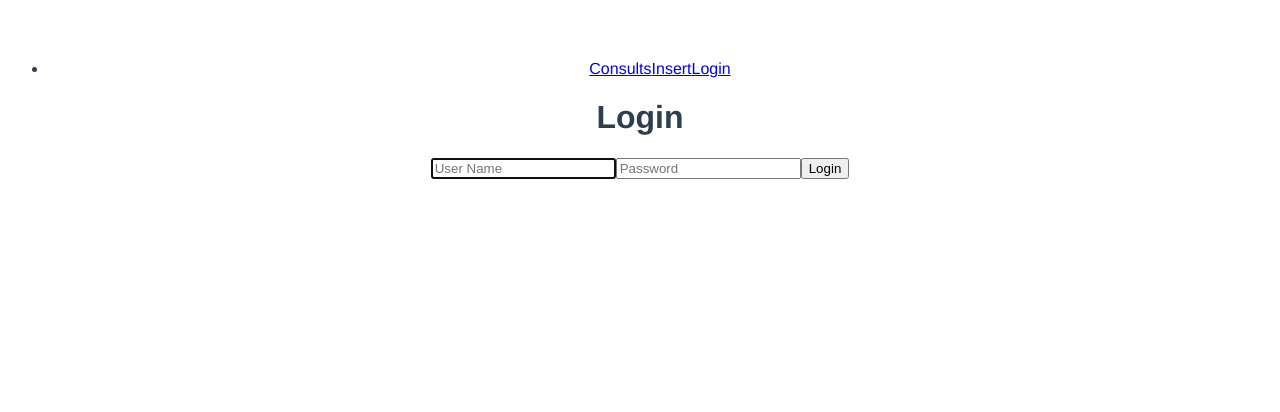
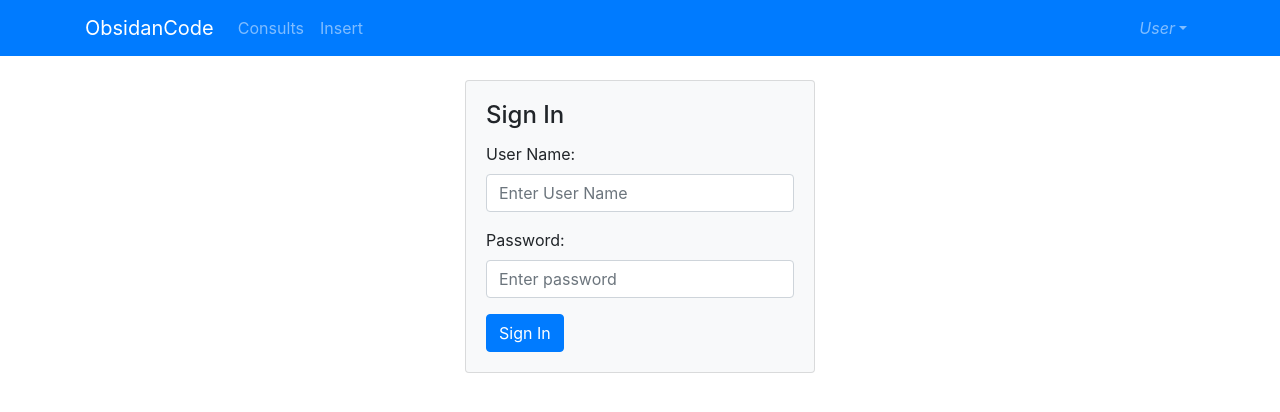
Before and after one commit to Vega-Luis/vue-frontend, a Vue app: page / in a window 1280 px wide. Shown: the top 412 px of the page. Built offline with nearby package versions, Linux system fonts and the light colour scheme.

Commit message:
feat: adding login page style

```diff
--- a/package.json
+++ b/package.json
@@ -10,6 +10,7 @@
     "build": "node build/build.js"
   },
   "dependencies": {
+    "bootstrap-vue": "^2.21.2",
     "vue": "^2.5.2",
     "vue-router": "^3.0.1"
   },
--- a/src/App.vue
+++ b/src/App.vue
@@ -1,14 +1,31 @@
 <template>
   <div id="app">
-    <nav>
-      <ul>
-        <li>
-        <router-link  to="/consults">Consults</router-link>
-        <router-link  to="/insert">Insert</router-link>
-        <router-link to="/">Login</router-link>
-        </li>
-      </ul>
-    </nav>
+    <b-navbar toggleable="lg" type="dark" variant="primary">
+    <b-container>
+    <b-navbar-brand to="/consults">ObsidanCode</b-navbar-brand>
+
+    <b-navbar-toggle target="nav-collapse"></b-navbar-toggle>
+
+    <b-collapse id="nav-collapse" is-nav>
+      <b-navbar-nav>
+        <b-nav-item to="/consults">Consults</b-nav-item>
+        <b-nav-item to="/insert">Insert</b-nav-item>
+      </b-navbar-nav>
+
+      <!-- Right aligned nav items -->
+      <b-navbar-nav class="ml-auto">
+        <b-nav-item-dropdown right>
+          <!-- Using 'button-content' slot -->
+          <template #button-content>
+            <em>User</em>
+          </template>
+          <b-dropdown-item to="/">Sign Out</b-dropdown-item>
+        </b-nav-item-dropdown>
+      </b-navbar-nav>
+    </b-collapse>
+    </b-container>
+  </b-navbar>
+
     <router-view></router-view>
   </div>
 </template>
@@ -26,14 +43,3 @@ export default {
   },
 }
 </script>
-
-<style>
-#app {
-  font-family: 'Avenir', Helvetica, Arial, sans-serif;
-  -webkit-font-smoothing: antialiased;
-  -moz-osx-font-smoothing: grayscale;
-  text-align: center;
-  color: #2c3e50;
-  margin-top: 60px;
-}
-</style>
--- a/src/components/Login.vue
+++ b/src/components/Login.vue
@@ -1,57 +1,85 @@
-<template lang="html">
-<div class="container">
-   <div class="card card-container">
-       <h1>Login</h1>
-       <form @submit.prevent="checkCredentials">
-           <input type="text" v-model="credentials.userName" id="inputUserName" placeholder="User Name" required autofocus>
-           <input type="password" v-model="credentials.password" id="inputPassword" placeholder="Password" required>
-           <button>Login</button>
-       </form>
+<template>
+  <div>
+    <b-container>
+      <b-row class="justify-content-center mt-4">
+        <b-col col md="4">
+          <b-card
+          title="Sign In"
+          bg-variant="light">
+              <b-form @submit.prevent="checkCredentials">
 
+                <b-form-group
+                  id="input-group-1"
+                  label="User Name:"
+                  label-for="input-1"
+                  label-align="left"
+                >
+                  <b-form-input
+                    id="input-1"
+                    v-model="credentials.userName"
+                    type="text"
+                    placeholder="Enter User Name"
+                  ></b-form-input>
+                </b-form-group>
+                <b-form-group
+                  id="input-group-2"
+                  label="Password:"
+                  label-for="input-2"
+                  label-align="left"
+                >
+                  <b-form-input
+                    id="input-2"
+                    v-model="credentials.password"
+                    type="password"
+                    placeholder="Enter password"
+                    required
+                  >
+                  </b-form-input>
+                </b-form-group>
+
+                <b-button type="submit" variant="primary">Sign In</b-button>
+              </b-form>
+          </b-card>
+        </b-col>
+      </b-row>
+    </b-container>
   </div>
-</div>
-
 </template>
 
 <script>
-    class credentials{
+class credentials {
   constructor(userName, password) {
-            this.userName = userName,
-            this.password = password
-
+    (this.userName = userName), (this.password = password);
   }
 }
 
 export default {
   data() {
     return {
-            credentials: new credentials()
-        }
+      credentials: new credentials(),
+    };
   },
   methods: {
     checkCredentials() {
-            fetch('http://localhost:3000/login', {
+      fetch("http://localhost:3000/login", {
         method: "POST",
         body: JSON.stringify(this.credentials),
         headers: {
-                    'Accept': 'application/json',
-                    'Content-Type': 'application/json'
+          Accept: "application/json",
+          "Content-Type": "application/json",
+        },
+      })
+        .then((res) => res.json())
+        .then(function (data) {
+          if (data.access != true) {
+            window.alert("Invalid credentials");
+          } else {
+            localStorage.setItem("logged", data.access);
           }
-            }).then(res => res.json())
-            .then(function(data) {
-                localStorage.setItem('logged', data.access);
-                if (data.access != true) {
-                    window.alert("Invalid credentials")
-                }
-            })
-            this.$router.push('/consults')
-            this.credentials = new credentials()
+        });
+      this.$router.push("/consults");
+      this.credentials = new credentials();
     },
-    }
-
+  },
 };
 </script>
-
-<style lang="css">
-
-</style>
--- a/src/main.js
+++ b/src/main.js
@@ -4,6 +4,12 @@ import Vue from 'vue'
 import App from './App'
 import router from './router/index'
 
+import BootstrapVue from 'bootstrap-vue'
+
+import 'bootstrap/dist/css/bootstrap.css'
+import 'bootstrap-vue/dist/bootstrap-vue.css'
+
+Vue.use(BootstrapVue)
 Vue.config.productionTip = false
 
 /* eslint-disable no-new */
```
Also changed, not shown: 1 other file (tests, documents, lock files or other folders). Lines whose indentation alone changed are shown as unchanged.
